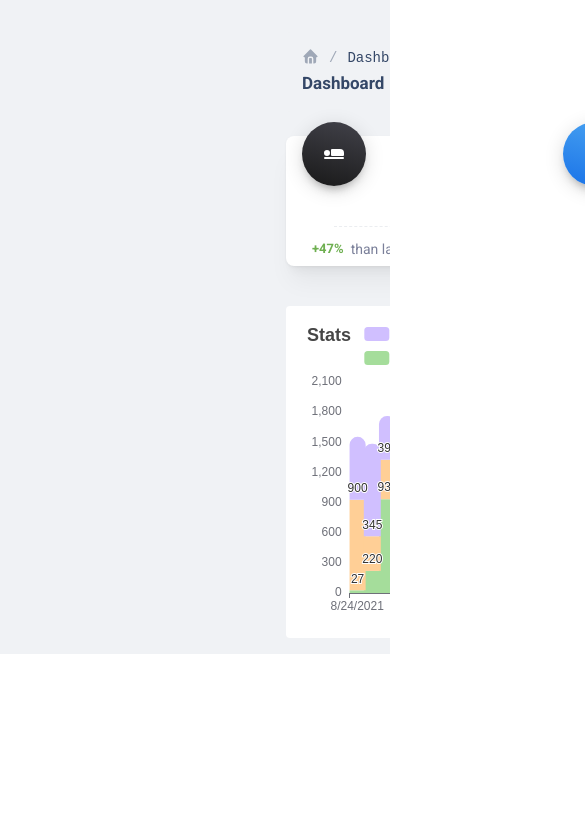
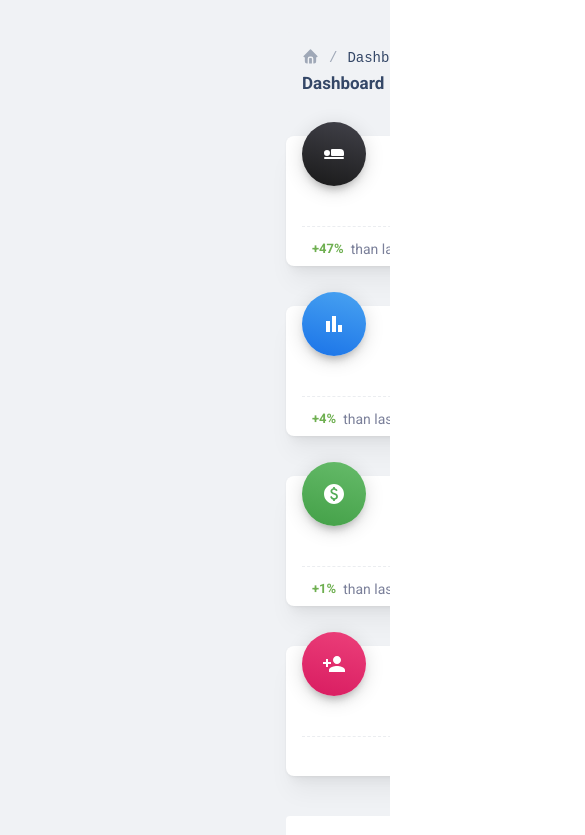
Before and after one commit to anand-2/dashboardNext, a Next.js app: page /dashboard in a window 390 px wide. Shown: the top 835 px of the page, 585 px wide, since content can reach past the window. Built offline with nearby package versions, Linux system fonts and the light colour scheme.

Commit message:
responsive cards

```diff
--- a/app/dashboard/GraphCard.tsx
+++ b/app/dashboard/GraphCard.tsx
@@ -1,5 +1,5 @@
 'use client'
-import { Card } from '@mantine/core';
+import { Card, SimpleGrid } from '@mantine/core';
 import { grossSales, netReturn,convRate } from './MOCK_DATA';
 import { BasePrivateKeyEncodingOptions } from 'crypto';
 import ReactEcharts from "echarts-for-react";
--- a/app/dashboard/dashboard.module.css
+++ b/app/dashboard/dashboard.module.css
@@ -11,6 +11,7 @@
     position: sticky;
     border-radius: 0px 10px 10px 0px;
     overflow-x: hidden;
+    overflow: hidden;
     font-family: "Roboto", sans-serif;
 
   }
--- a/app/dashboard/mainDash.tsx
+++ b/app/dashboard/mainDash.tsx
@@ -1,16 +1,19 @@
-import { Card,Autocomplete, Box,Divider } from '@mantine/core'
+import { Card,Autocomplete, Box,Divider, Grid, GridCol, SimpleGrid } from '@mantine/core'
 import React,{useState} from 'react'
 import classes from "./dashboard.module.css"
-import {IconHomeFilled,IconSearch,IconSettingsFilled,IconUserFilled,IconBellFilled} from "@tabler/icons-react"
+import {IconHomeFilled,IconSearch,IconSettingsFilled,IconUserFilled,IconBellFilled, IconMenu2} from "@tabler/icons-react"
 import {data,DataItem} from "./data"
 
+type Props={
+  buttonShow : boolean;
+}
 
-function mainDash() {
+function mainDash(props : Props) {
 
   // const [cardInfo,setCardINfo] = useState({})
   return (
     <div style={{padding:'2rem 1rem 1rem 1rem'}} className={classes.mainDash}>
-    <Card className={classes.dashCard}>
+    <Card  className={classes.dashCard} >
       <div style={{flexDirection:'column',display:'flex'}}>
         <div  style={{flexDirection:'row',display:'flex',gap:'10px'}}>
           <IconHomeFilled color='#9FA8B7' size='17px' /> <span style={{fontSize:'14px',fontFamily:'monospace',color:'#9FA8B7'}}>/</span>
@@ -36,16 +39,24 @@ function mainDash() {
             <IconUserFilled color='#9FA8B7' size='22px'/>
             <IconSettingsFilled color='#9FA8B7' size='22px'/>
             <IconBellFilled color='#9FA8B7' size='22px'/>
+            {props.buttonShow && <IconMenu2 color='#9FA8B7' size='22px'/>}
 
 
       </div>
     </Card>
-    <div style={{display:'flex',flexDirection:'row' ,gap:'1rem'}}>
+    <SimpleGrid
+                        cols={{ base: 1,xs:2, sm: 2, lg: 4 }}
+                        spacing={{ base: 100, sm: 'xl' }}
+                        verticalSpacing={{ base: 'md', sm: 'xl' }}
+                      >
     {data?.map((item: DataItem) => {
                 return (
-                    <div key={item.name}>
+
+
                         <Card pos='static' mt='1.5rem' shadow='md' radius='md' w='245px' h='130px'>
-                          <div style={{display:'flex',flexDirection:'column'}}>
+                          <Grid>
+                            <GridCol>
+
 
                             <div style={{display:'flex',flexDirection:'row',justifyContent:'space-between'}}>
                               <div>
@@ -57,17 +68,21 @@ function mainDash() {
                               </div>
                             </div>
 
+
                             <Divider variant='dashed' my="sm" w='150px' style={{alignSelf:'center'}} color='#EBEDF0'/>
                             {item?.profit && <div className={classes.dashDesc}>
                               <div style={{color:'#6EAF50',fontSize:'13px',fontWeight:'600',paddingLeft:'10px'}}>+{item?.profit}%</div>
                             <span style={{color:'#7B809A',fontSize:'14px',paddingLeft:'7px'}}>than last month</span>
                             </div>}
-                          </div>
+                            </GridCol>
+
+                          </Grid>
                         </Card>
-                    </div>
+
                 );
             })}
-    </div>
+                                    </SimpleGrid>
+
     </div>
   )
 }
--- a/app/dashboard/page.jsx
+++ b/app/dashboard/page.jsx
@@ -1,5 +1,6 @@
 
-import React from 'react'
+'use client'
+import React,{useState} from 'react'
 import SideBar from "./sideBar"
 import MainDash from "./mainDash"
 import GraphCard from "./GraphCard"
@@ -7,16 +8,17 @@ import { SimpleGrid, Skeleton, Container, Stack, useMantineTheme, px, Grid, Grid
 
 
 function page() {
+  const [buttonShow,setButtonShow] =useState(false)
   return (
     <div style={{backgroundColor:'#F0F2F5',overflow:'hidden'}}>
 
 
     <Grid>
       <GridCol span={{ base: 12, xs: 2.5 }} style={{position:'fixed',display:'flex'}}>
-      <SideBar></SideBar>
+      <SideBar setButtonShow={setButtonShow}></SideBar>
       </GridCol>
-      <GridCol span={{ base: 12 , xs: 9.5 }} style={{marginLeft:'270px'}}>
-      <MainDash></MainDash>
+      <GridCol span={{ base: 12 , xs: 9.5 }} style={{marginLeft:!buttonShow ? '270px' : '0px' }}>
+      <MainDash buttonShow={buttonShow}></MainDash>
         <GraphCard></GraphCard>
 
       </GridCol>
--- a/app/dashboard/sideBar.tsx
+++ b/app/dashboard/sideBar.tsx
@@ -30,10 +30,14 @@ const data = [
   { link: '', label: 'Other Settings', icon: IconSettings },
 ];
 
- function SideBar() {
+type Props = {
+  setButtonShow: any;
+}
+
+ function SideBar(props: Props) {
   const [active, setActive] = useState('Dashboard');
   const [opened, setOpened] = useState(false);
-  const [isSmallScreen, setIsSmallScreen] = useState(window.innerWidth <= 768);
+  const [isSmallScreen, setIsSmallScreen] = useState(false);
 
 
   const links = data.map((item) => (
@@ -60,30 +64,42 @@ const data = [
 
   useEffect(() => {
     const handleResize = () => {
-      setIsSmallScreen(window.innerWidth <= 768);
-      if (isSmallScreen) {
-        setOpened(false); // Close drawer if screen is small
+      const isSmall = window.innerWidth <= 768;
+      setIsSmallScreen(isSmall);
+
+      if (!isSmall && !opened) {
+        setOpened(true);
+        props.setButtonShow(false)
+      }
+
+      if (isSmall && opened) {
+        setOpened(false);
+        props.setButtonShow(true)
       }
     };
 
-    console.log(!isSmallScreen,window.innerWidth,"small")
+    handleResize();
     window.addEventListener('resize', handleResize);
 
-     }, [window.innerWidth]);
+    return () => {
+      window.removeEventListener('resize', handleResize);
+    };
+  }, [opened]);
 
   return (
+
+ <>
     <Drawer
-    opened={!isSmallScreen}
+ opened={isSmallScreen ? false : opened}
  size='16rem'
+ closeOnEscape={false}
+ lockScroll={false}
  onClose={handleClose}
   padding="0px"
-    className='drawer'
  withCloseButton={false}
  withOverlay={false}
  closeOnClickOutside={true}
-
  >
-
     <nav className={classes.navbar}>
     <div className={classes.navbarMain}>
       <Group className={classes.header} >
@@ -104,6 +120,7 @@ const data = [
 
   </nav>
   </Drawer>
+    </>
 
   );
 }
```
Lines whose indentation alone changed are shown as unchanged.
